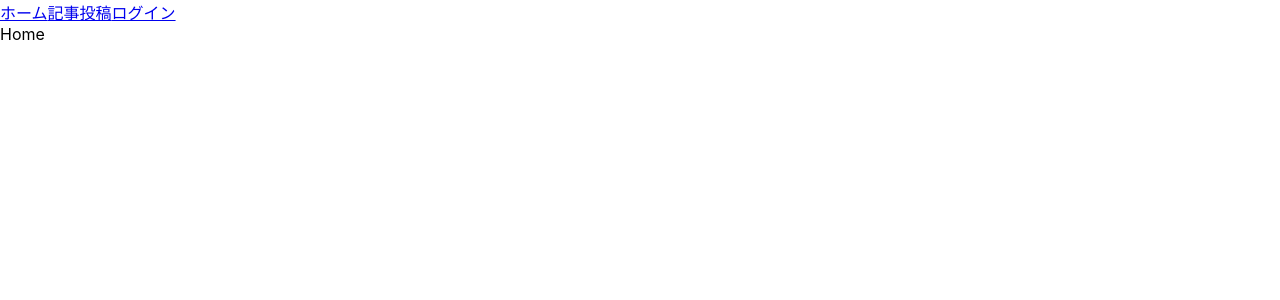
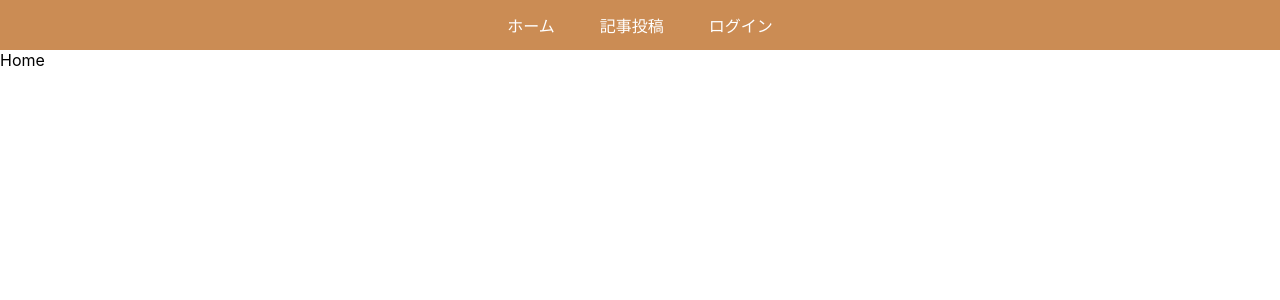
Before and after one commit to ohashi-tatsuki/blog-with-react-and-firebase, a React (Create React App) app: page / in a window 1280 px wide. Shown: the top 300 px of the page. Built offline with nearby package versions, Linux system fonts and the light colour scheme.

Commit message:
ナビバーにcssを追加

```diff
--- a/src/components/Navber.js
+++ b/src/components/Navber.js
@@ -1,5 +1,6 @@
 import React from "react";
 import { Link } from "react-router-dom";
+import "./Naver.css";
 
 const Navber = () => {
   return (
--- /dev/null
+++ b/src/components/Naver.css
@@ -0,0 +1,18 @@
+nav {
+    display: flex;
+    justify-content: center;
+    align-items: center;
+    height: 50px;
+    background-color: #cb8c54;
+    gap: 45px;
+}
+
+nav a {
+    text-decoration: none;
+    color: white;
+    transition: all 0.3s;
+}
+
+nav a:hover {
+    color: cadetblue;
+}
```
